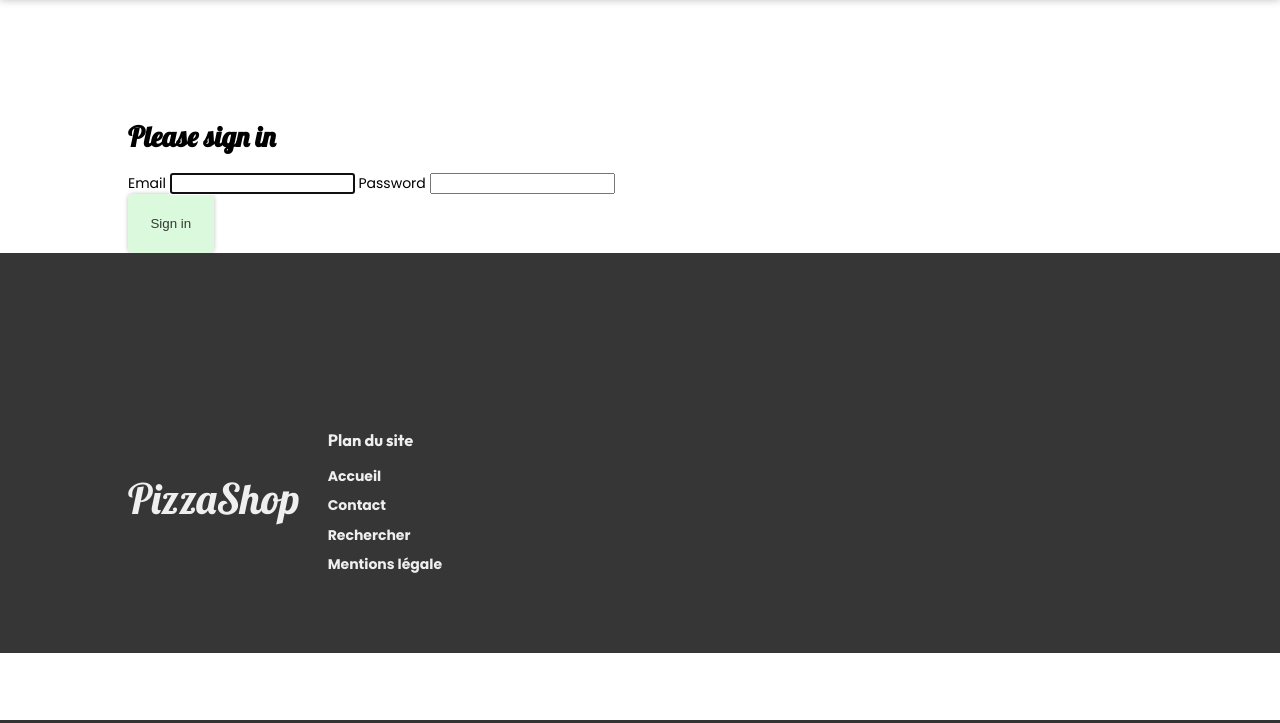
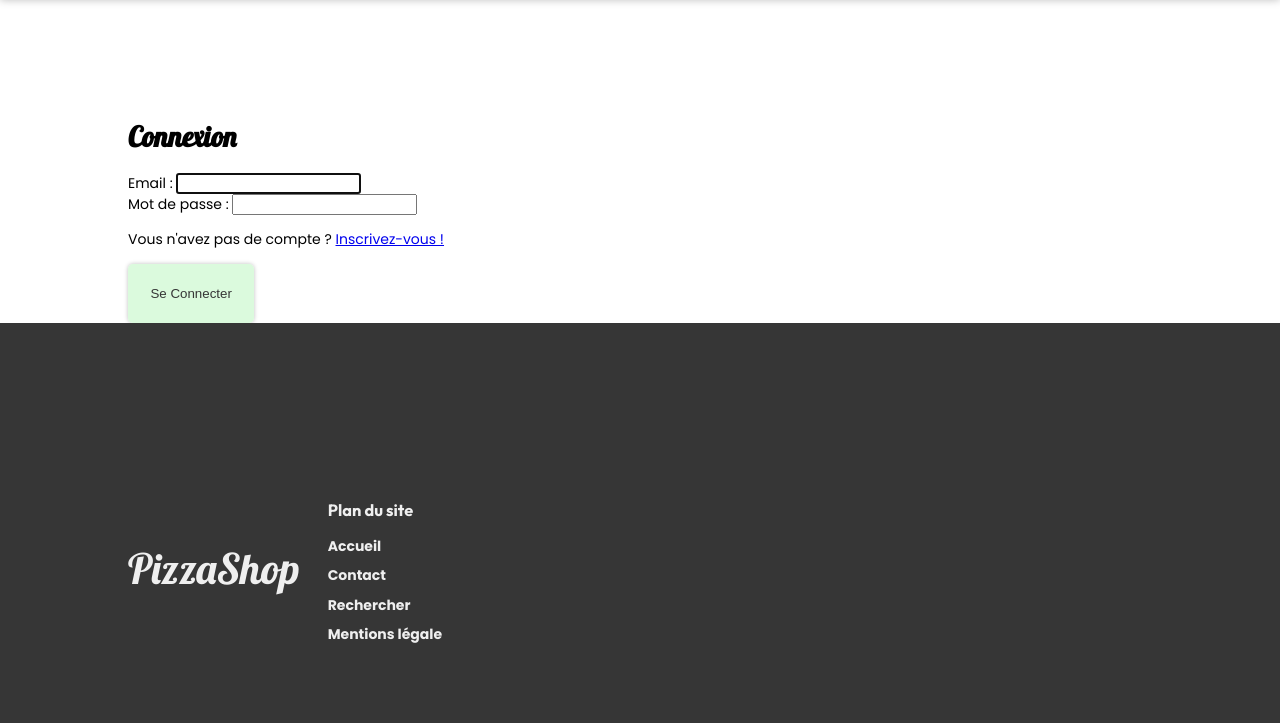
Before and after one commit to kolera75/mypizzashop, a Symfony app: template templates/frontend/user/login.html.twig in a window 1280 px wide. Shown: the part 80-803 px from the top of the page. Run offline with Twig, Linux system fonts and the light colour scheme; the template is opened without the code that fills it, so the values that code supplies are empty; some libraries are stand-ins or nearby versions.

Commit message:
Amélioration de la navigation

```diff
--- a/templates/base.html.twig
+++ b/templates/base.html.twig
@@ -19,7 +19,7 @@
     <body>
       <header class="header">
         <div class="header-left">
-          <a href="">
+           <a href="{{ path('app_frontend_home_home') }}">
             <i class="fa-solid fa-house"></i>
           </a>
         </div>
@@ -27,7 +27,7 @@
           <a href="">
             <i class="fa-solid fa-basket-shopping"></i>
           </a>
-          <a href="">
+          <a href="{{ path('app_frontend_user_profile') }}">
             <i class="fa-solid fa-user"></i>
           </a>
         </div>
--- a/templates/frontend/user/login.html.twig
+++ b/templates/frontend/user/login.html.twig
@@ -8,17 +8,16 @@
         <div class="alert alert-danger">{{ error.messageKey|trans(error.messageData, 'security') }}</div>
     {% endif %}
 
-    {% if app.user %}
-        <div class="mb-3">
-            You are logged in as {{ app.user.username }}, <a href="{{ path('app_logout') }}">Logout</a>
-        </div>
-    {% endif %}
+    <h1 class="h3 mb-3 font-weight-normal">Connexion</h1>
+    <div class="form-group">
+      <label for="inputEmail">Email : </label>
+      <input type="email" value="{{ last_username }}" name="email" id="inputEmail" class="form-control" autocomplete="email" required autofocus>
+    </div>
 
-    <h1 class="h3 mb-3 font-weight-normal">Please sign in</h1>
-    <label for="inputEmail">Email</label>
-    <input type="email" value="{{ last_username }}" name="email" id="inputEmail" class="form-control" autocomplete="email" required autofocus>
-    <label for="inputPassword">Password</label>
-    <input type="password" name="password" id="inputPassword" class="form-control" autocomplete="current-password" required>
+    <div class="form-group">
+      <label for="inputPassword">Mot de passe : </label>
+      <input type="password" name="password" id="inputPassword" class="form-control" autocomplete="current-password" required>
+    </div>
 
     <input type="hidden" name="_csrf_token"
            value="{{ csrf_token('authenticate') }}"
@@ -35,8 +34,13 @@
         </div>
     #}
 
-    <button class="btn btn-lg btn-primary" type="submit">
-        Sign in
+    <p>
+      Vous n'avez pas de compte ?
+      <a href="{{ path('app_frontend_user_registration') }}">Inscrivez-vous !</a>
+    </p>
+
+    <button class="btn" type="submit">
+        Se Connecter
     </button>
 </form>
 {% endblock %}
--- /dev/null
+++ b/templates/frontend/user/profile.html.twig
@@ -0,0 +1,4 @@
+{% extends 'frontend/user/registration.html.twig' %}
+
+
+{% block page_title 'Mon Profil' %}
--- a/templates/frontend/user/registration.html.twig
+++ b/templates/frontend/user/registration.html.twig
@@ -1,7 +1,7 @@
 {% extends 'base.html.twig' %}
 
 {% block content %}
-<h1>Inscription</h1>
+<h1>{% block page_title 'Inscription' %}</h1>
 {{ form_start(form) }}
 
 <h2>Vos informations personelles</h2>
```
Also changed, not shown: src/Controller/Frontend/UserController.php (+29 -0 lines).
